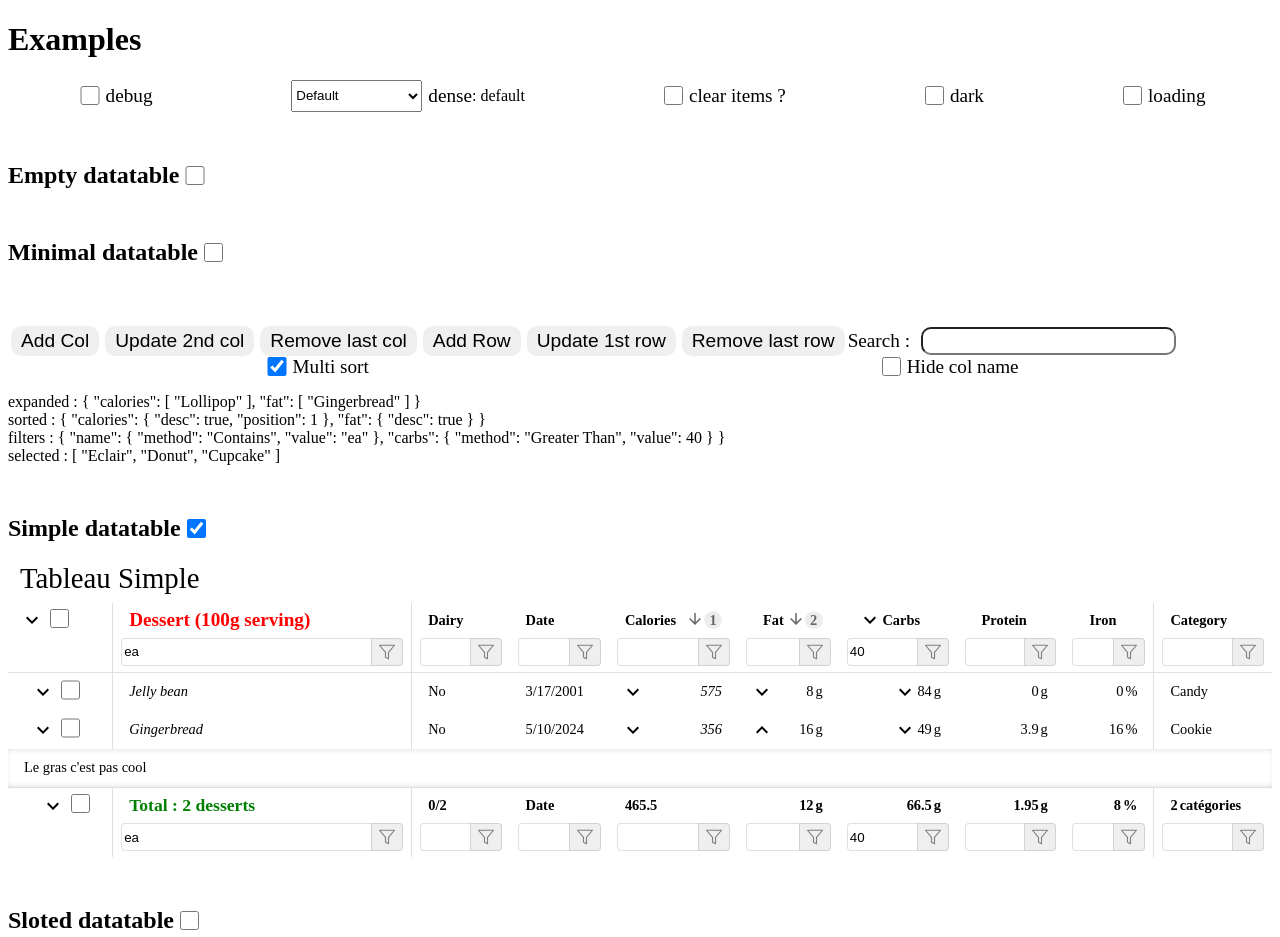
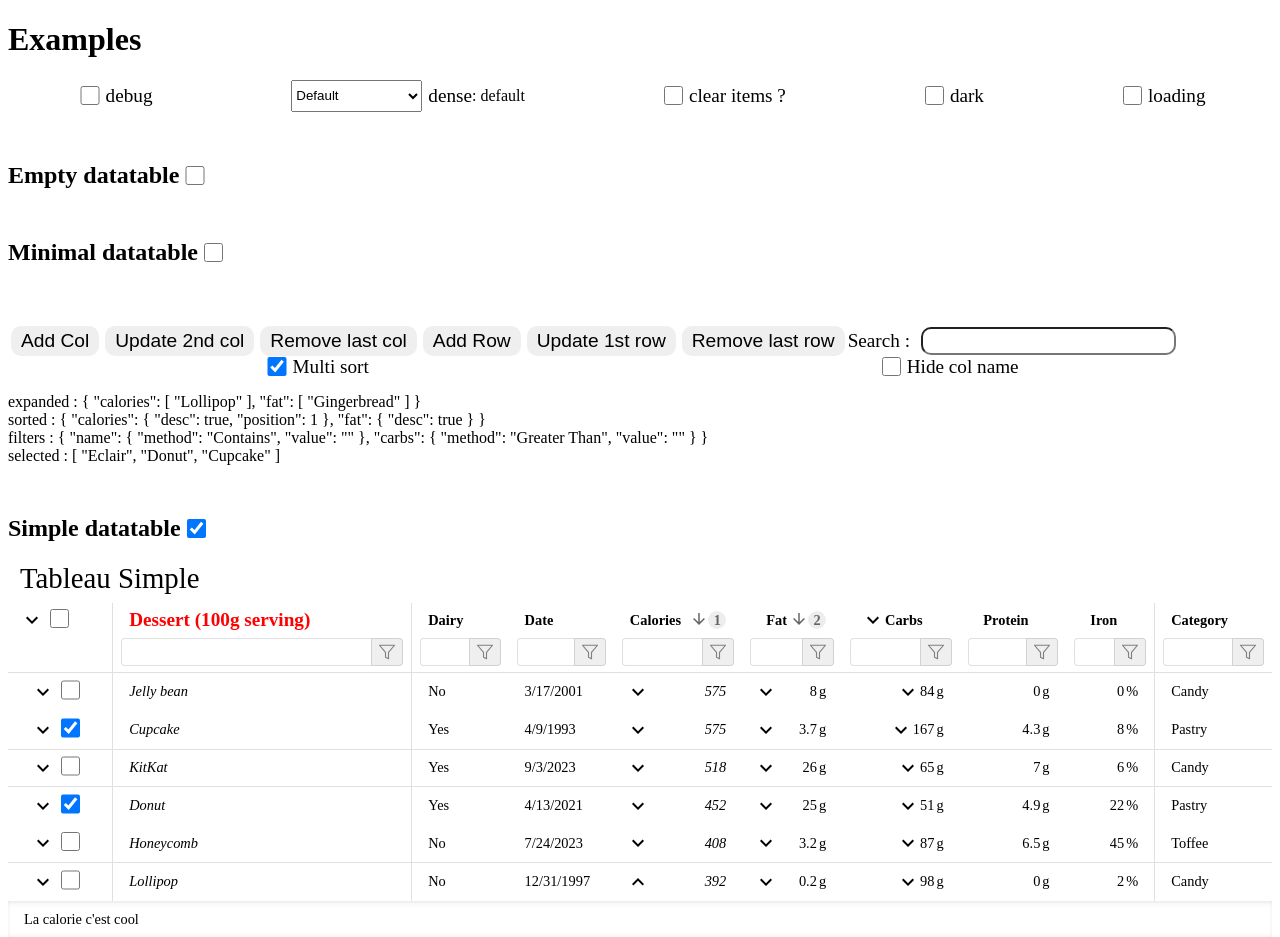
Before and after one commit to BOISSARD/vue3-bc-datatable, a Vue app: page / in a window 1280 px wide. Shown: the top 937 px of the page. Built offline with nearby package versions, Linux system fonts and the light colour scheme.

Commit message:
filters improved

```diff
--- a/src/App.vue
+++ b/src/App.vue
@@ -71,7 +71,7 @@
 <h2 id="tabSimple">Simple datatable <input type="checkbox" v-model="tabSimple"></h2>
 <div v-if="tabSimple">
 	<Datatable v-if="true"
-		tableStyle="text-align: rightt; max-height: 350px;"
+		tableStyle="text-align: rightt; height: 450px;"
 
 		identifiant="tabSimple"
 		title="Tableau Simple"
@@ -236,7 +236,7 @@ const search = ref("")
 // const sorted = ref<DatatableSort>([{ column: 'calories', desc: true }, { column: 'fat', desc: true }])
 const sorted = ref<DatatableSort>({ 'calories': { desc: true, position: 1 }, 'fat': { desc: true } })
 // const filters = ref<DatatableFilter>([{ column: "name", method: "Equals", value: "ea" }])
-const filters = ref<DatatableFilter>({ 'name': { method: "Contains", value: "ea" }, 'carbs': { method: "Greater Than", value: 40 } }) // "Greather Than or Equal"
+const filters = ref<DatatableFilter>({ 'name': { method: "Contains", value: "" }, 'carbs': { method: "Greater Than", value: "" } }) // "Greather Than or Equal"
 const expanded = ref({ 'calories': ['Lollipop'], 'fat': ['Gingerbread'] })
 const selected = ref<DatatableSelection>(["Eclair", "Donut", "Cupcake"])
 
--- a/src/components/datatable-headers.vue
+++ b/src/components/datatable-headers.vue
@@ -80,8 +80,8 @@
                                 :class="[ { 'divider-left': column.dividerLeft, 'divider-right': column.dividerRight }, ]"
                                 :style="{ ...table.getSticky(column), ...table.getRowHeightFromDensity.value,  }"
                                 class="table-filter"
+                                @mouseleave="hideFiltersMenu(table.generateKey(component, column))"
                             >
-                                <!-- @mouseleave="hideFiltersMenu(table.generateKey(component, column))" -->
                                 <div>
                                     <input class="table-filter-input" :value="table.filtering.value[column.id]?.value" @input="table.updateFilters(column, 'value', $event.target.value)" >
                                     <button class="table-filter-button" @click="displayFiltersMenu(table.generateKey(component, column), column)">
@@ -92,7 +92,7 @@
                                     <!-- {{ displayedFiltersMenu || "nullish" }} {{ table.generateKey(component, column) || "nullish" }} -->
                                     <div class="table-filter-menu" v-if="displayedFiltersMenu === table.generateKey(component, column)" style="" :style="{ 'max-height': filterMenuHeight+'px' }" >
                                             <ul>
-                                            <li v-for="(method, label) in getFilters(table.valueTypeByColumn.value[column.id])"
+                                            <li v-for="(method, label) in table.getFilters(table.valueTypeByColumn.value[column.id])"
                                                 @click="table.updateFilters(column, 'method', {label, method})"
                                                 :class="[ { 'table-filter-active': table.filtering.value[column.id]?.method === label } ]"
                                             >{{ label }}</li>
@@ -162,14 +162,8 @@ function hideFiltersMenu(buttonName: string) {
     // console.log("hideFiltersMenu", buttonName, displayedFiltersMenu.value)
     displayedFiltersMenu.value = ""
 }
-function filterChoice(filter, column) {
-    console.log("filterChoice", filter, column)
-}
 
 
-function getFilters(type) {
-    return Object.fromEntries(filtersLabelsForTypes[type].map(label => [label, filtersLabels[label]]))
-}
 const filterMenuHeight = computed(() => {
     return props.table.wrapper.value?.clientHeight * 0.75
 })
--- a/src/components/datatable.vue
+++ b/src/components/datatable.vue
@@ -302,10 +302,13 @@ import {
     DatatableSort,
     DatatableSticky,
     StyleProps,
-DatatableDividers,
-DatatableColumnSort,
-DatatableColumnFilter,
-filtersLabels,
+    DatatableDividers,
+    DatatableColumnSort,
+    DatatableColumnFilter,
+    filtersLabels,
+    filtersLabelsForTypes,
+    defaultFilterForType,
+    DatatableFilterLabel
 } from ".";
 import RerenderChecker from "./rerender-checker.vue"
 // #endregion
@@ -480,10 +483,17 @@ const getRows = computed(() => {
 
     // /***   Filtre les élements suivant les filtres
     retour = retour
-        .filter((r) => Object
+        .filter((r) => {
+            console.log("==================", r.name, "\n", r)
+            let retour = Object
             .entries(filtering.value)
-            .every(([col, filter]: [string, DatatableColumnFilter]) => filtersLabels[filter.method](r[col], filter.value))
-        )
+            .every(([col, filter]: [string, DatatableColumnFilter]) => {
+                console.log(col, filter, filtersLabels[filter.method], filter.value, filtersLabels[filter.method]?.(r[col], filter.value), filtersLabels[filter.method]?.(r[col], filter.value) ?? true)
+                return filtersLabels[filter.method]?.(r[col], filter.value) ?? true
+            })
+            console.log(r.name, ":", retour)
+            return retour
+        })
     // */
 
     // /***   Trie les élements dans l'ordre
@@ -561,25 +571,38 @@ function format(
 //#endregion    ###     CELLS       ###
 
 //#region       ###     FILTER      ###
+const valueTypeByColumn = computed<{ [col: string]: string }>(() => Object.fromEntries(getColumns.value.map(c => ([c.id, getCommonType(props.rows.map(r => r[c.property])) ]) )) )
+
 const filtering = ref<DatatableFilter>({});
 
 watch(() => props.filters, () => {
-    // console.log(`${props.identifiant} watch filters`, props.filters)
-    filtering.value = props.filters ? cloneDeep(props.filters) : {}
+    console.log(`${props.identifiant} watch filters`, props.filters)
+    // filtering.value = props.filters ? cloneDeep(props.filters) : {}
+    let filters = props.filters ? cloneDeep(props.filters) : {}
+    for(let col of getColumns.value) {
+        if (col.filter && filters[col.id] == undefined) {
+            // console.log(col.id, getDefault(valueTypeByColumn.value[col.id]) )
+            filters[col.id] = { value: null, method: getDefault(valueTypeByColumn.value[col.id]) }
+        }
+    }
+    filtering.value = filters
 }, { deep: true, immediate: true })
 
+function getFilters(type) {
+    return Object.fromEntries(filtersLabelsForTypes[type].map(label => [label, filtersLabels[label]]))
+}
+function getDefault(type): DatatableFilterLabel {
+    console.log("getDefault", type, defaultFilterForType[type], defaultFilterForType[type] ?? "No filter")
+    return defaultFilterForType[type] ?? "No filter"
+}
+
 function updateFilters(column: DatatableColumn, action: "value" | "method", value: any) {
-    console.log(`${props.identifiant} updateFilters`, action, value, column)
-    filtering.value[column.id][action] = value
-}
-
-const valueTypeByColumn = computed<{ [col: string]: string }>(() => {
-    let retour = Object.fromEntries(getColumns.value.map(c => ([c.id, getCommonType(props.rows.map(r => r[c.property])) ]) ))
-    console.log("valueTypeByColumn", retour)
-    //getCommonType
-    return retour
-})
-
+    if (action === "value") {
+        filtering.value[column.id][action] = value
+    } else if (action === "method") {
+        filtering.value[column.id][action] = value.label
+    }
+}
 //#endregion    ###     FILTER      ###
 
 //#region       ###     SORT     ###
@@ -1034,6 +1057,7 @@ const getThis = computed(() => {
         // filter
         // filters: filtering.value,// filtering,
         filtering,
+        getFilters,
         updateFilters,
         valueTypeByColumn,
         // expanse
--- a/src/components/types.ts
+++ b/src/components/types.ts
@@ -1,3 +1,5 @@
+import { normalize as normalizeString } from "../utils/string"
+
 //#region Generic
 type GenericOrDictOfGeneric<T> = T | { [key: string]: GenericOrDictOfGeneric<T> }
 
@@ -146,7 +148,9 @@ export const filtersFunctions = {
     },
 
     eq(value, comparison) {
-        if (typeof value === "number") return value === comparison
+        if (filtersFunctions.in(comparison) || comparison === "") return true
+
+        if (typeof value === "number") return value == comparison
 
         throw new Error(`"Equals" filter not implemented for ${value} typeof ${typeof value === "object" ? value.constructor.name : typeof value}`)
     },
@@ -178,6 +182,11 @@ export const filtersFunctions = {
     },
 
     includes(value, comparison) {
+        if (filtersFunctions.in(comparison) || comparison === "") return true
+
+        if (typeof value === "string" && typeof comparison === "string")
+            return normalizeString(value).includes(normalizeString(comparison))
+
         return value.includes(comparison)
     },
 
@@ -223,12 +232,20 @@ export const filtersLabels = {
 
     "Corresponds Regex": (...args) => filtersFunctions.ct(...args),
 }
-export const filtersLabelsForTypes: { [key in DatatableFilterValueType]: (keyof typeof filtersLabels)[] } = {
+export type DatatableFilterLabel = keyof typeof filtersLabels
+export const filtersLabelsForTypes: { [key in DatatableFilterValueType]: DatatableFilterLabel[] } = {
     "boolean": ["No filter", "True", "False", ],
     "number": ["No filter", "Equals", "Not equals", "Greater Than", "Greater Than or Equal", "Less Than", "Less Than or Equal", ],
     "string": ["No filter", "Contains", "Doesn't Contain", "Equals", "Not equals", "Starts With", "Doesn't start With", "Ends With", "Doesn't end With", "Corresponds Regex",  "True", "False" ],
     "object": ["No filter", "True", "False", "Is Null", "Not Null", ],
     "Date": ["No filter", "Is Null", "Not Null", "Equals", "Not equals", "Greater Than", "Greater Than or Equal", "Less Than", "Less Than or Equal", ],
+}
+export const defaultFilterForType: { [key in DatatableFilterValueType]?: DatatableFilterLabel } = {
+    // "boolean": "No filter",
+    "number": "Equals",
+    "string": "Contains",
+    "object": "No filter",
+    // "Date": "Equals"
 }
 //#endregion
 
--- /dev/null
+++ b/src/utils/string.ts
@@ -0,0 +1,7 @@
+
+export function normalize(str: string) {
+    return str?.normalize("NFD")
+        .replace(/[\u0300-\u036f]/g, "")
+        .toLowerCase()
+        .replace(/[^a-zA-Z0-9]/g, "")
+}
```
